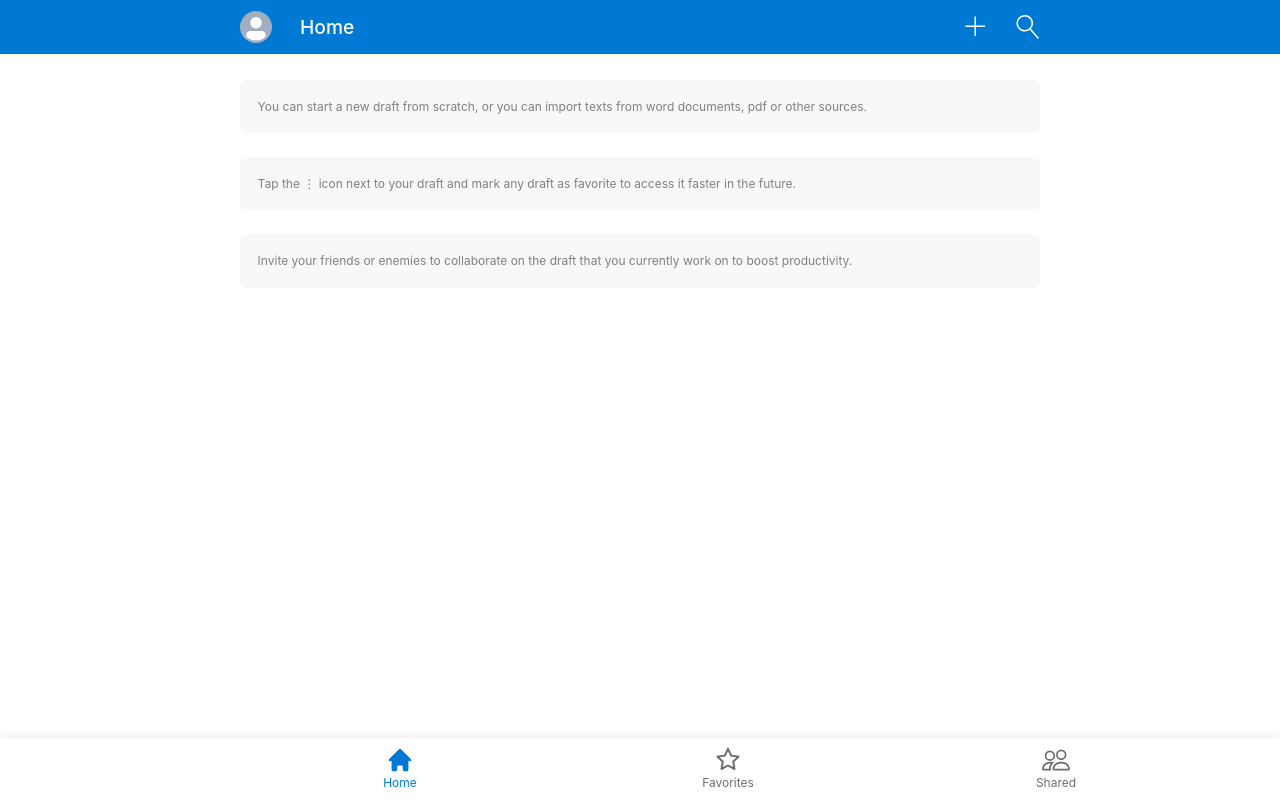
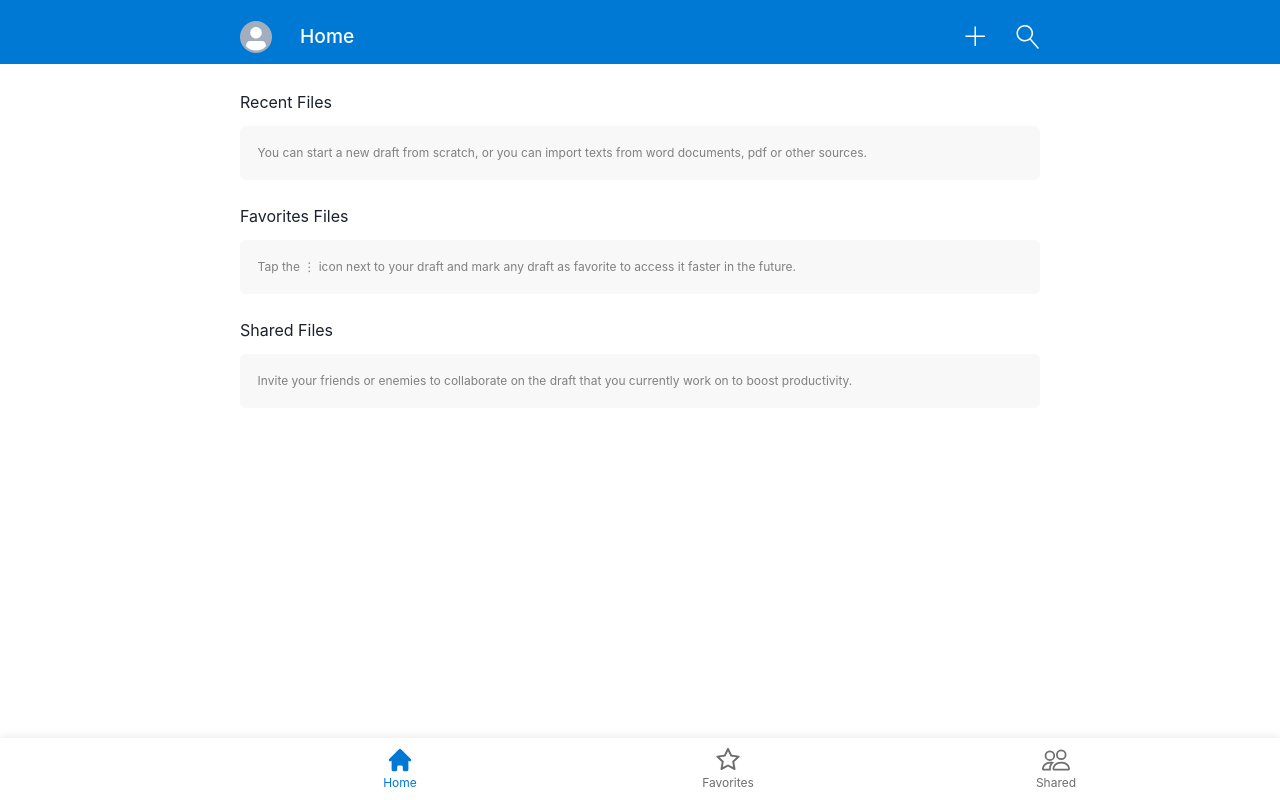
Before and after one commit to rlgo/igwriter, a React (Create React App) app: page /home in a window 1280 px wide. Built offline with nearby package versions, Linux system fonts and the light colour scheme; no server answers.

Commit message:
file title

```diff
--- a/src/Page.tsx
+++ b/src/Page.tsx
@@ -19,7 +19,7 @@ function Topbar({ path }: TopbarProps) {
 
   return (
     <Box bg={blue} w="100%" p={padding} paddingTop="0.7rem" paddingBottom="0.7rem">
-      <HStack justify="space-between" maxW={maxWidth} m="auto">
+      <HStack justify="space-between" paddingTop="0.6rem" maxW={maxWidth} m="auto">
         <HStack spacing={spacing}>
           <Avatar size="sm" src={user?.photoURL || ""} />
           <Text color="white" fontSize="1.2rem" fontWeight="500">{uppercase(path)}</Text>
@@ -33,7 +33,7 @@ function Topbar({ path }: TopbarProps) {
   )
 
   function login() {
-    firebase.auth().signInWithPopup(new firebase.auth.GoogleAuthProvider())
+    firebase.auth().signInWithRedirect(new firebase.auth.GoogleAuthProvider())
     // firebase.auth().signOut();
   }
 }
@@ -43,13 +43,18 @@ type FilesProps = {
 }
 
 function Files({ path }: FilesProps) {
+  const titles = {
+    [Path.HOME]: "Recent Files",
+    [Path.FAVORITES]: "Favorites Files",
+    [Path.SHARED]: "Shared Files"
+  }
+  const title = titles[path]
+
   return (
-    <Box p={padding} w="100vw">
-      <Hint type={Path.HOME} />
-      <br></br>
-      <Hint type={Path.FAVORITES} />
-      <br></br>
-      <Hint type={Path.SHARED} />
+    <Box maxW={maxWidth} m="auto">
+      <Text mb="0.8rem">{title}</Text>
+      <Hint type={path} />
+      <br />
     </Box>
   )
 
@@ -61,7 +66,7 @@ function Files({ path }: FilesProps) {
       [Path.FAVORITES]: "Tap the \u22EE icon next to your draft and mark any draft as favorite to access it faster in the future.",
       [Path.SHARED]: "Invite your friends or enemies to collaborate on the draft that you currently work on to boost productivity."
     }
-    return <Box fontSize={size} maxW={maxWidth} color="GrayText" m="auto" bg={lightgrey} p={padding} rounded="md">
+    return <Box fontSize={size} color="GrayText" m="auto" bg={lightgrey} p={padding} rounded="md">
       {description[type]}</Box>
   }
 }
@@ -74,7 +79,12 @@ export default function Page({ path }: PageProps) {
   return (
     <VStack>
       <Topbar path={path} />
-      <Files path={path} />
+      <Box p={padding} w="100vw">
+        <Files path={path} />
+        {path === Path.HOME
+          ? <><Files path={Path.FAVORITES} /> <Files path={Path.SHARED} /></>
+          : <></>}
+      </Box>
     </VStack>
   )
 }
```
Also changed, not shown: 1 other file (tests, documents, lock files or other folders).
